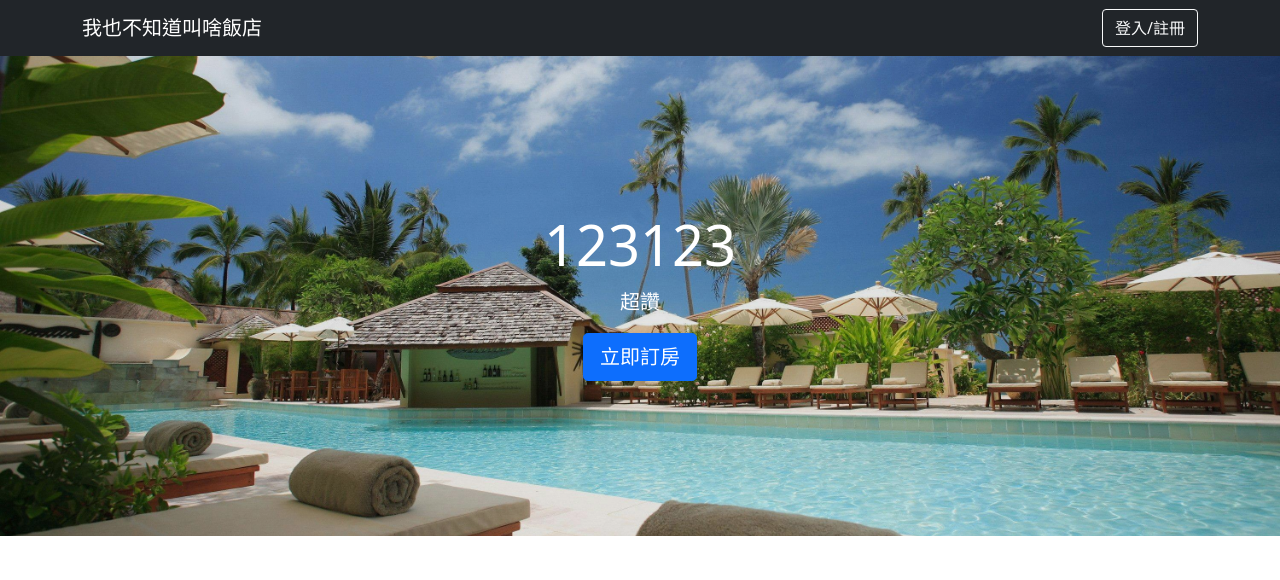
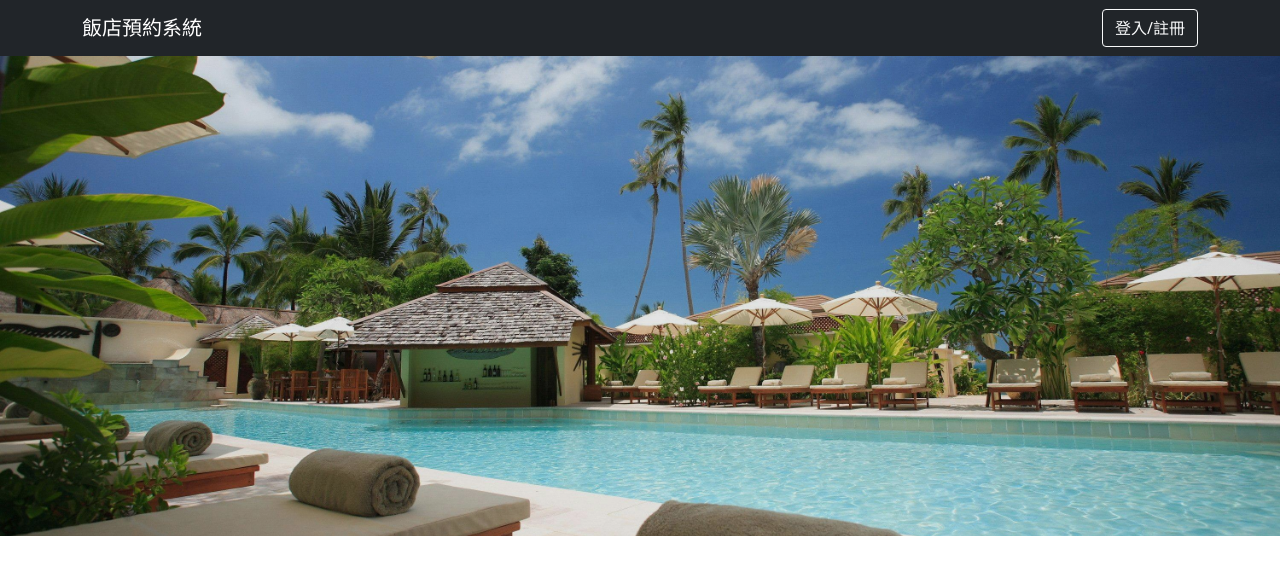
Before and after one commit to smilepaper/DataBaseProject, a PHP site: page /home.php in a window 1280 px wide. Shown: the top 580 px of the page. Run offline with PHP 8.4, Linux system fonts and the light colour scheme; data that the repository does not hold is empty.

Commit message:
Add files via upload

```diff
--- a/home.php
+++ b/home.php
@@ -144,7 +144,7 @@ $type_result = $conn->query($type_query);
 <body>
     <nav class="navbar navbar-expand-lg navbar-dark bg-dark">
         <div class="container">
-            <a class="navbar-brand" href="#">我也不知道叫啥飯店</a>
+            <a class="navbar-brand" href="#">飯店預約系統</a>
             <button class="navbar-toggler" type="button" data-bs-toggle="collapse" data-bs-target="#navbarNav">
                 <span class="navbar-toggler-icon"></span>
             </button>
@@ -158,11 +158,11 @@ $type_result = $conn->query($type_query);
         </div>
     </nav>
 
-    <section class="main-section text-center">
+    <section class="main-section text-center" >
         <div class="container">
-            <h1 class="display-4">123123</h1>
-            <p class="lead">超讚</p>
-            <a href="#rooms" class="btn btn-primary btn-lg">立即訂房</a>
+            <h1 class="display-4"></h1>
+            <p class="lead"></p>
+
         </div>
     </section>
 
```
